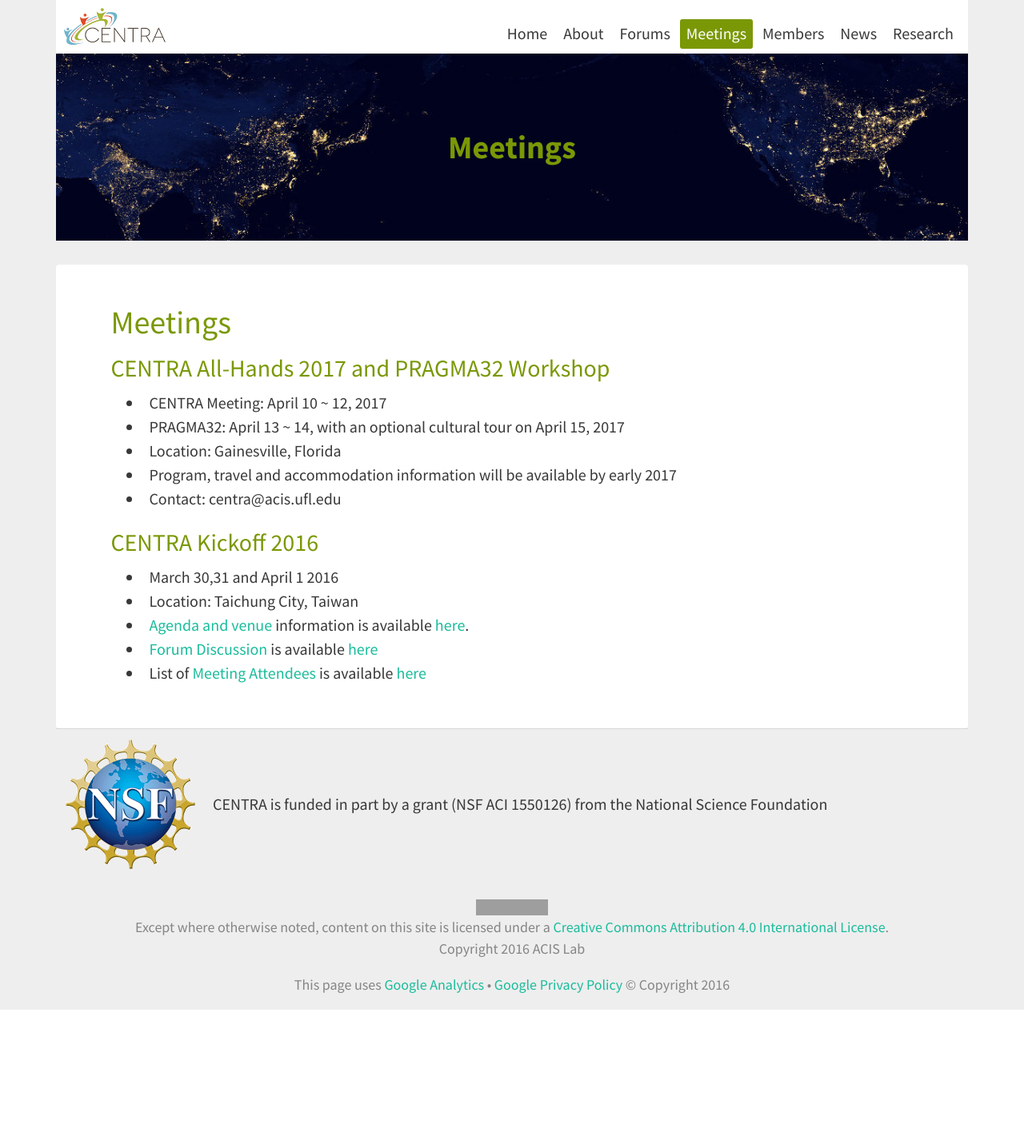
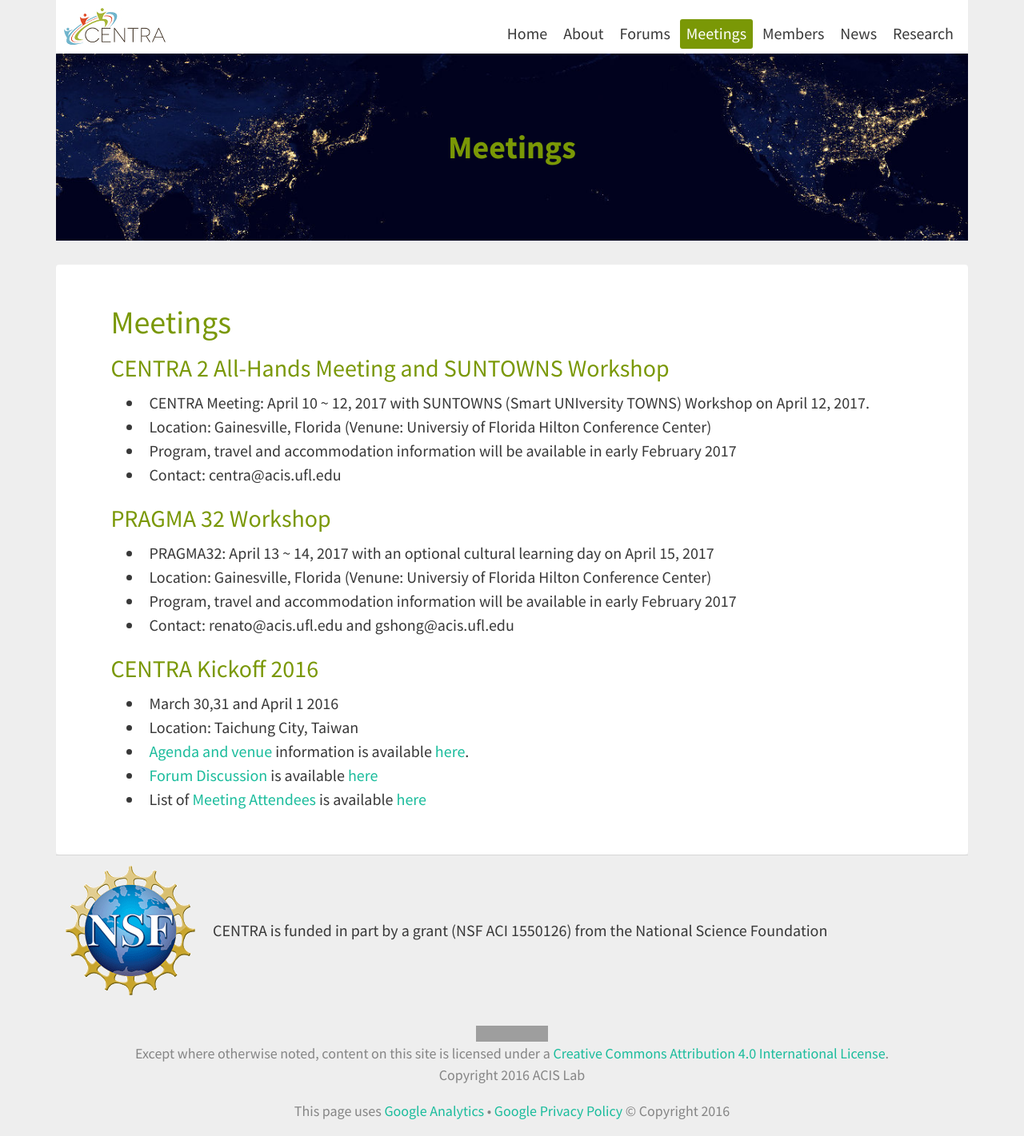
Before and after one commit to hmchou56/centra8, a Jekyll site: the page built from meetings.md, in a window 1280 px wide. Shown: the whole page at 80% size. Built offline with Jekyll 4.4.1, drawn with Linux system fonts in a browser that asks for light colours; nearby versions of some CDN libraries; before the commit the page ends 1263 px from its top, so only the background shows below that; grey boxes are pictures that could not be loaded.

Commit message:
Updated 2017 April meetings info

```diff
--- a/meetings.md
+++ b/meetings.md
@@ -8,12 +8,18 @@
 
 # Meetings
 
-### CENTRA All-Hands 2017 and PRAGMA32 Workshop
-* CENTRA Meeting: April 10 ~ 12, 2017
-* PRAGMA32: April 13 ~ 14, with an optional cultural tour on April 15, 2017
-* Location: Gainesville, Florida
-* Program, travel and accommodation information will be available by early 2017
+### CENTRA 2 All-Hands Meeting and SUNTOWNS Workshop
+* CENTRA Meeting: April 10 ~ 12, 2017 with SUNTOWNS (Smart UNIversity TOWNS) Workshop on April 12, 2017.
+* Location: Gainesville, Florida (Venune: Universiy of Florida Hilton Conference Center)
+* Program, travel and accommodation information will be available in early February 2017
 * Contact: centra@acis.ufl.edu
+<br />
+
+### PRAGMA 32 Workshop
+* PRAGMA32: April 13 ~ 14, 2017 with an optional cultural learning day on April 15, 2017
+* Location: Gainesville, Florida (Venune: Universiy of Florida Hilton Conference Center)
+* Program, travel and accommodation information will be available in early February 2017
+* Contact: renato@acis.ufl.edu and gshong@acis.ufl.edu
 <br />
 
 ### CENTRA Kickoff 2016
```
